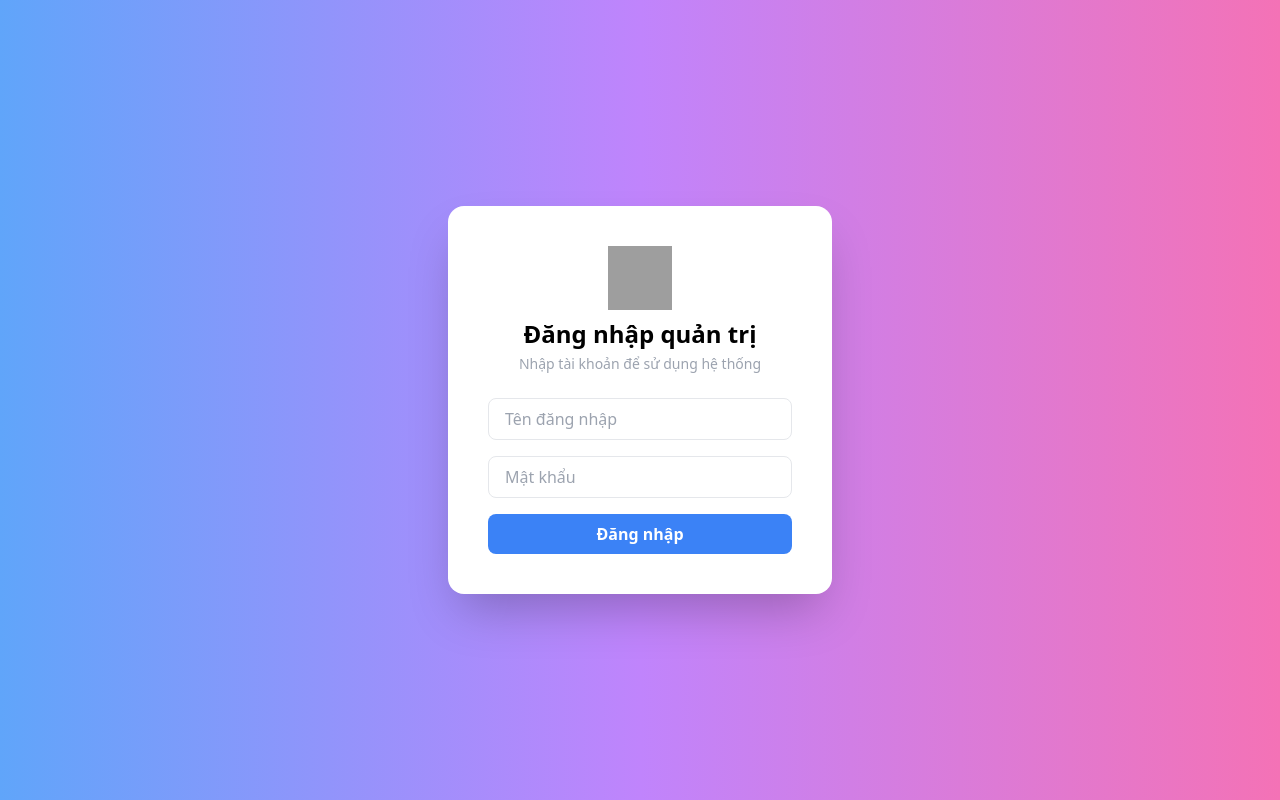
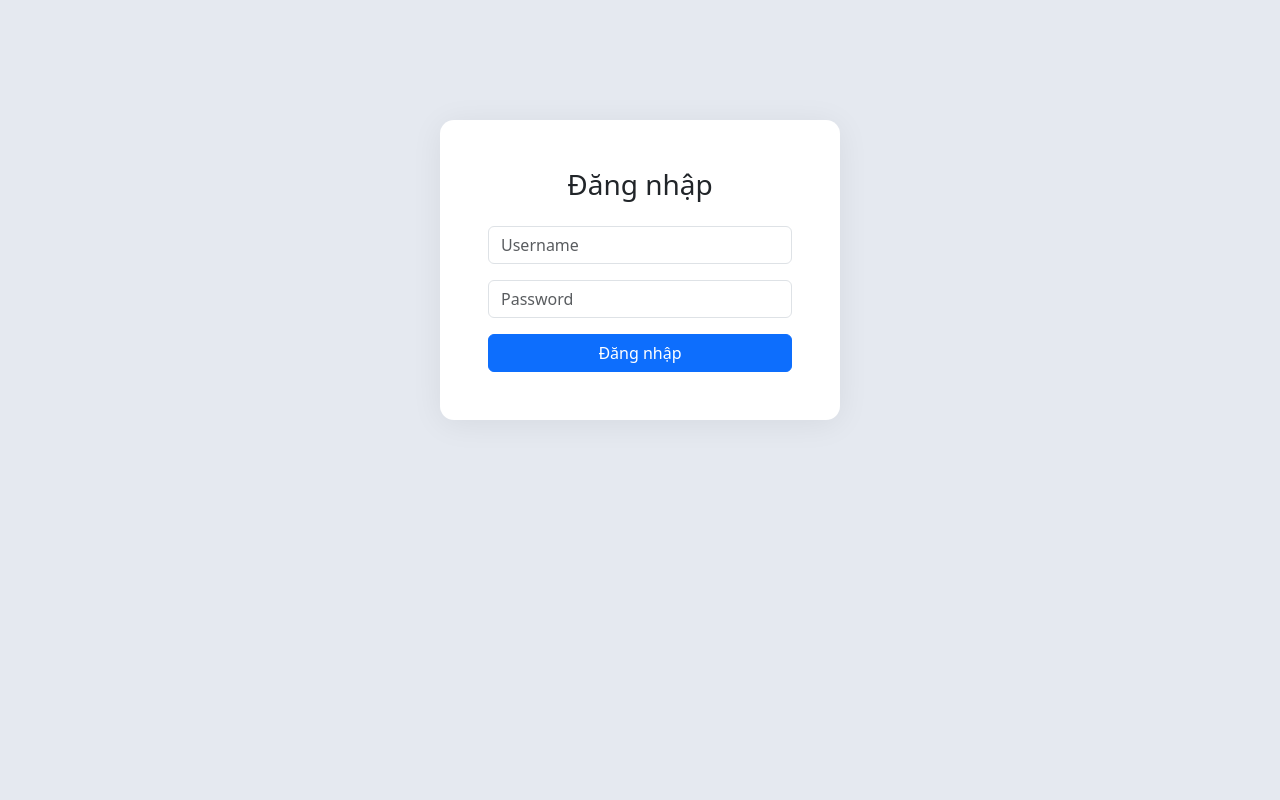
Before and after one commit to kelsey1334/web-chen-schema, a FastAPI app: page /login in a window 1280 px wide. Run offline with FastAPI, Linux system fonts and the light colour scheme; some libraries are stand-ins or nearby versions; grey boxes are pictures that could not be loaded.

Commit message:
Update login.html

```diff
--- a/templates/login.html
+++ b/templates/login.html
@@ -1,26 +1,30 @@
-<!-- templates/login.html -->
 <!DOCTYPE html>
-<html lang="en">
+<html>
 <head>
-    <meta charset="UTF-8">
-    <title>Đăng nhập | Web Chèn Schema</title>
-    <script src="https://cdn.tailwindcss.com"></script>
+    <title>Login | Schema Tool</title>
+    <link rel="stylesheet" href="https://cdn.jsdelivr.net/npm/bootstrap@5.3.3/dist/css/bootstrap.min.css">
+    <style>
+        body { background: #e5e9f0;}
+        .login-card { margin: 120px auto; background:#fff; border-radius: 14px; box-shadow:0 4px 32px #0001; padding: 48px; max-width: 400px;}
+    </style>
 </head>
-<body class="bg-gradient-to-r from-blue-400 via-purple-400 to-pink-400 min-h-screen flex items-center justify-center">
-    <div class="bg-white rounded-2xl shadow-2xl p-10 w-full max-w-sm">
-        <div class="flex flex-col items-center mb-6">
-            <img src="https://cdn-icons-png.flaticon.com/512/1828/1828490.png" class="w-16 h-16 mb-2" alt="logo">
-            <h2 class="text-2xl font-bold mb-1">Đăng nhập quản trị</h2>
-            <p class="text-gray-400 text-sm">Nhập tài khoản để sử dụng hệ thống</p>
-        </div>
-        <form method="post" action="/login">
-            <input type="text" name="username" placeholder="Tên đăng nhập" class="w-full mb-4 px-4 py-2 border rounded-lg focus:outline-none focus:ring-2 focus:ring-blue-300" required>
-            <input type="password" name="password" placeholder="Mật khẩu" class="w-full mb-4 px-4 py-2 border rounded-lg focus:outline-none focus:ring-2 focus:ring-blue-300" required>
+<body>
+<div class="container">
+    <div class="login-card">
+        <h3 class="mb-4 text-center">Đăng nhập</h3>
+        <form method="post">
+            <div class="mb-3">
+                <input class="form-control" name="username" placeholder="Username" required>
+            </div>
+            <div class="mb-3">
+                <input class="form-control" type="password" name="password" placeholder="Password" required>
+            </div>
             {% if error %}
-            <div class="bg-red-100 text-red-500 p-2 mb-4 rounded">{{ error }}</div>
+                <div class="alert alert-danger">{{error}}</div>
             {% endif %}
-            <button type="submit" class="w-full py-2 bg-blue-500 hover:bg-blue-600 text-white rounded-lg font-semibold transition">Đăng nhập</button>
+            <button class="btn btn-primary w-100" type="submit">Đăng nhập</button>
         </form>
     </div>
+</div>
 </body>
 </html>
```
